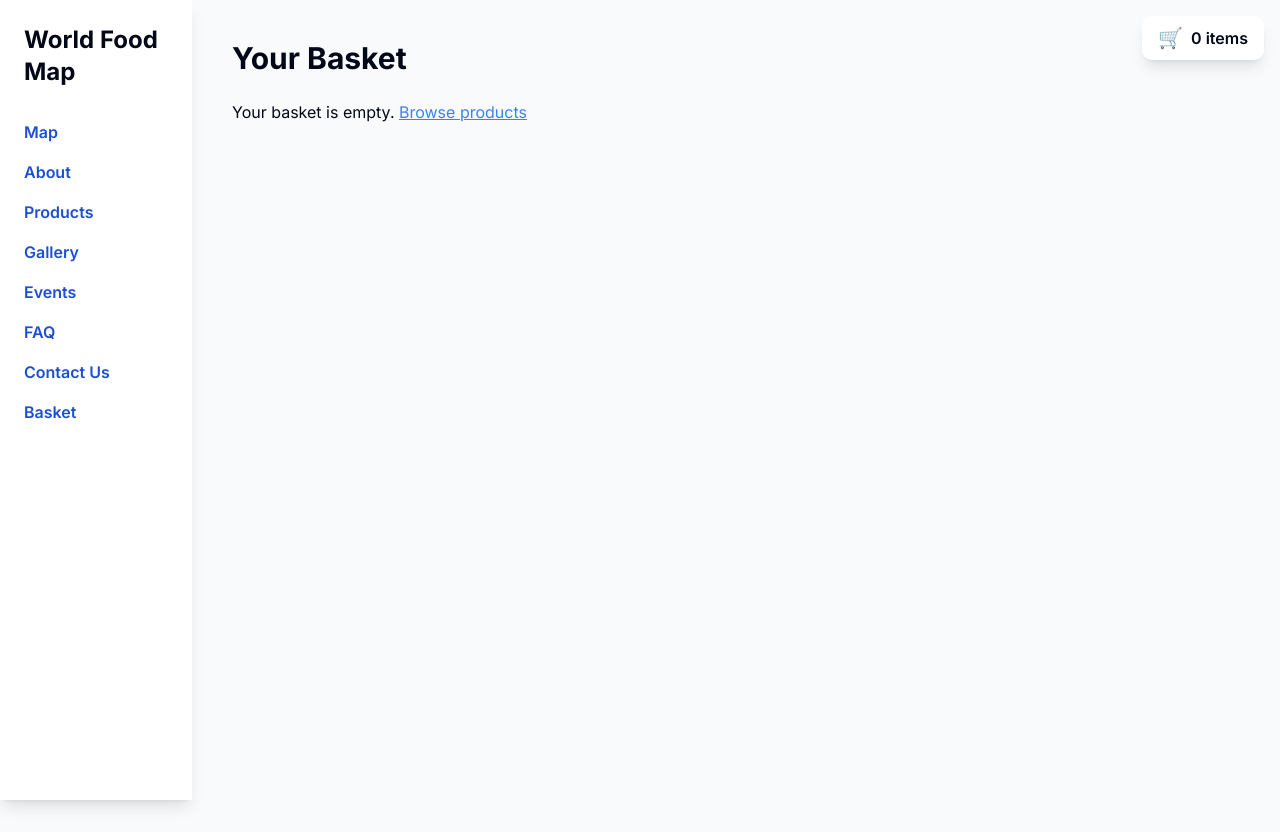
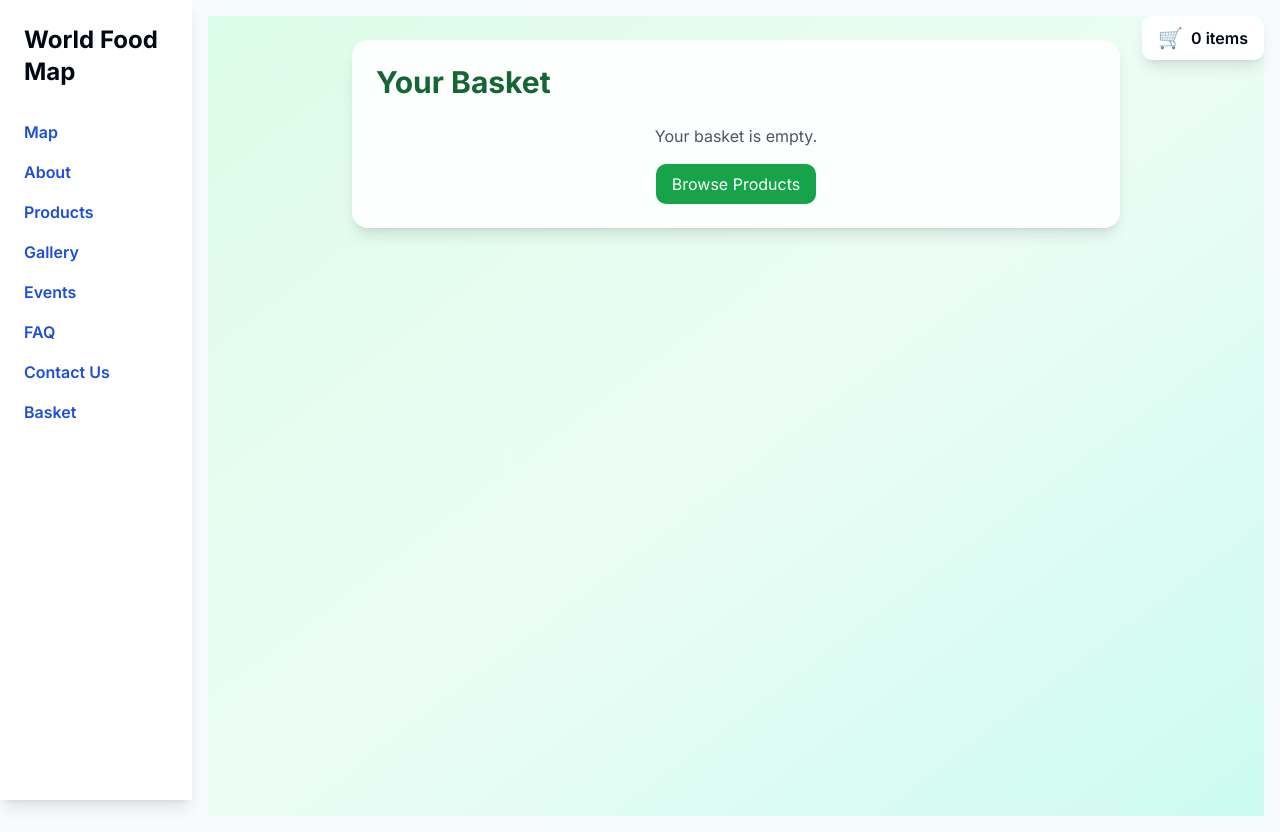
Before and after one commit to alexischry123x/WorldFoodByMap, a React (Vite) app: page /basket in a window 1280 px wide. Built offline with nearby package versions, Linux system fonts and the light colour scheme.

Commit message:
Update Basket.tsx

```diff
--- a/src/pages/Basket.tsx
+++ b/src/pages/Basket.tsx
@@ -3,53 +3,100 @@ import { useCart } from "../components/CartContext";
 import { Link } from "react-router-dom";
 
 const BasketPage: React.FC = () => {
-  const { cart, removeFromCart, clearCart } = useCart();
+  const { cart, addToCart, removeFromCart, clearCart } = useCart();
+
+  const increaseQty = (id: string) => {
+    const item = cart.find((i) => i.id === id);
+    if (item) {
+      addToCart({ ...item, quantity: 1 }); // ✅ add one more
+    }
+  };
+
+  const decreaseQty = (id: string) => {
+    const item = cart.find((i) => i.id === id);
+    if (item) {
+      if (item.quantity > 1) {
+        // reduce by one
+        removeFromCart(id);
+        addToCart({ ...item, quantity: item.quantity - 1 });
+      } else {
+        // remove completely
+        removeFromCart(id);
+      }
+    }
+  };
+
   const totalPrice = cart.reduce((sum, item) => sum + item.price * item.quantity, 0);
 
   return (
-    <div className="min-h-screen p-6 bg-gray-50">
-      <h1 className="text-3xl font-bold mb-6">Your Basket</h1>
+    <div className="min-h-screen bg-gradient-to-br from-green-100 via-emerald-50 to-teal-100 p-6">
+      <div className="max-w-3xl mx-auto bg-white/90 shadow-lg rounded-2xl p-6">
+        <h1 className="text-3xl font-bold text-green-800 mb-6">Your Basket</h1>
 
         {cart.length === 0 ? (
-        <p>
-          Your basket is empty.{" "}
-          <Link to="/products" className="text-blue-500 underline">
-            Browse products
+          <div className="text-center text-gray-600">
+            <p>Your basket is empty.</p>
+            <Link
+              to="/products"
+              className="mt-4 inline-block px-4 py-2 bg-green-600 text-white rounded-lg hover:bg-green-700"
+            >
+              Browse Products
             </Link>
+          </div>
+        ) : (
+          <>
+            <ul className="divide-y divide-gray-200 mb-6">
+              {cart.map((item) => (
+                <li key={item.id} className="flex items-center justify-between py-4">
+                  <div>
+                    <p className="font-semibold text-green-700">{item.name}</p>
+                    <p className="text-gray-600">
+                      €{item.price.toFixed(2)} x {item.quantity} ={" "}
+                      <span className="font-semibold">
+                        €{(item.price * item.quantity).toFixed(2)}
+                      </span>
                     </p>
-      ) : (
-        <div className="space-y-4">
-          {cart.map((item) => (
-            <div
-              key={item.id}
-              className="flex justify-between items-center p-4 bg-white rounded-lg shadow"
+                  </div>
+
+                  <div className="flex items-center space-x-2">
+                    <button
+                      onClick={() => decreaseQty(item.id)}
+                      className="px-2 py-1 bg-gray-200 rounded hover:bg-gray-300"
                     >
-              <div>
-                <p className="font-semibold">{item.name}</p>
-                <p>€{item.price.toFixed(2)} × {item.quantity}</p>
-              </div>
+                      –
+                    </button>
+                    <span>{item.quantity}</span>
+                    <button
+                      onClick={() => increaseQty(item.id)}
+                      className="px-2 py-1 bg-gray-200 rounded hover:bg-gray-300"
+                    >
+                      +
+                    </button>
                     <button
                       onClick={() => removeFromCart(item.id)}
-                className="text-red-500 font-semibold"
+                      className="ml-4 px-3 py-1 bg-red-500 text-white rounded hover:bg-red-600"
                     >
                       Remove
                     </button>
                   </div>
+                </li>
               ))}
+            </ul>
 
-          <div className="flex justify-between font-bold text-lg mt-4">
-            <span>Total:</span>
-            <span>€{totalPrice.toFixed(2)}</span>
-          </div>
-
+            <div className="flex justify-between items-center border-t pt-4">
+              <p className="text-xl font-bold text-green-800">
+                Total: €{totalPrice.toFixed(2)}
+              </p>
               <button
                 onClick={clearCart}
-            className="mt-4 bg-red-500 hover:bg-red-600 text-white py-2 px-4 rounded"
+                className="px-4 py-2 bg-red-600 text-white rounded-lg hover:bg-red-700"
               >
                 Clear Basket
               </button>
             </div>
+          </>
         )}
+      </div>
     </div>
   );
 };
```
Lines whose indentation alone changed are shown as unchanged.
